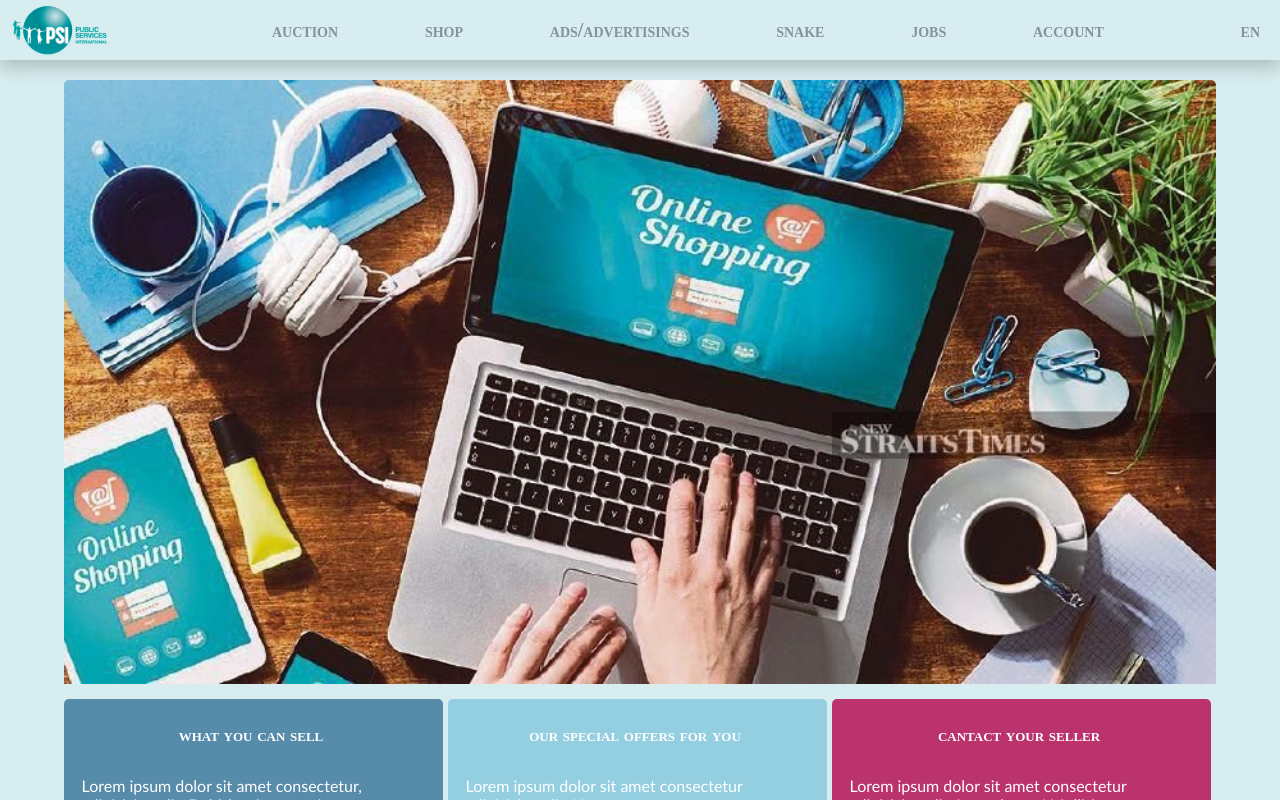
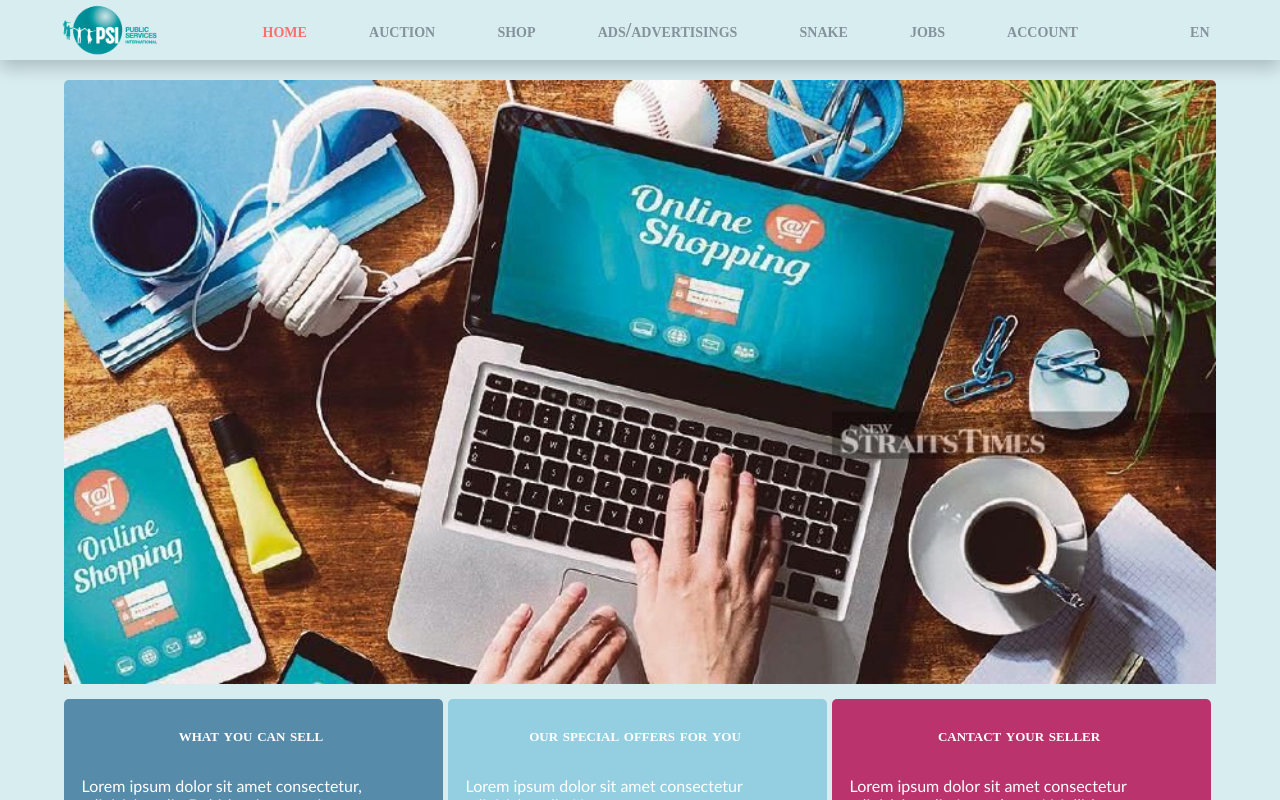
Before and after one commit to Kestutisjulius/psi-front, a React (Create React App) app: page / in a window 1280 px wide. Shown: the top 800 px of the page. Built offline with nearby package versions, Linux system fonts and the light colour scheme; no server answers.

Commit message:
routes & navlink to home page

```diff
--- a/package.json
+++ b/package.json
@@ -10,6 +10,7 @@
     "cors": "^2.8.5",
     "react": "^18.2.0",
     "react-dom": "^18.2.0",
+    "react-router-dom": "^6.4.0",
     "react-scripts": "5.0.1",
     "web-vitals": "^2.1.4"
   },
--- a/src/App.css
+++ b/src/App.css
@@ -29,7 +29,7 @@ body {
   padding: 0 10px;
 }
 .nav-links {
-  width: 80%;
+  width: 100%;
   display: flex;
   font-family: monospace;
   flex-wrap: wrap;
@@ -40,12 +40,17 @@ body {
   font-weight: bold;
   font-family: cursive;
   font-variant: small-caps;
+  padding: 0 4%;
 }
 .nav-links li {
   display: flex;
   align-items: center;
   height: 60px;
   padding: 0 10px;
+}
+.none {
+  text-decoration: none;
+  justify-self: center;
 }
 .nav-links li:hover {
   cursor: pointer;
@@ -71,13 +76,15 @@ body {
   padding: 0;
   z-index: 1;
 }
-.dropdown-content p {
-  color: black;
+.dropdown-content li {
   padding: 12px 16px;
   text-decoration: none;
-  display: block;
+  display: flex;
   text-align: left;
   color: #aaa;
+}
+.dropdown-content li:last-of-type {
+  margin-left: 0;
 }
 .dropdown-content p:hover {
   cursor: pointer;
--- a/src/App.jsx
+++ b/src/App.jsx
@@ -1,32 +1,37 @@
 import './App.css';
-import { useState, useEffect } from 'react';
-import axios from 'axios';
-import Nav from './Components/Nav';
-import Main from './Components/Main';
+import { BrowserRouter, Routes, Route } from 'react-router-dom';
+import Front from './Front';
 
 function App() {
-  const [labas, setLabas] = useState('');
-
-  useEffect(() => {
-    axios.get('http://psi.back/second')
-      .then(res => {
-        setLabas(res.data.message);
-      })
-  }, []);
-
   return (
-    <div className="App">
-
-      <Nav />
-      <Main />
-      <p>
-        {labas}
-      </p>
-
-
-
-    </div>
-  );
+    <BrowserRouter>
+      <Routes>
+        <Route path='/register'
+        // element={<RegPage show='register' />}
+        />
+        <Route path='/login'
+        // element={<LoginPage />}
+        />
+        <Route path='/logout'
+        //element={<LogoutPage />}
+        />
+        <Route
+          path='/'
+          element={
+            <Front show='welcome' />
+          }
+        />
+        <Route
+          path='/admin'
+        // element={
+        //   <RequireAuth role='admin'>
+        //     <Back show='admin' />
+        //   </RequireAuth>
+        // }
+        />
+      </Routes>
+    </BrowserRouter>
+  )
 }
 
 export default App;
--- a/src/Components/Nav.jsx
+++ b/src/Components/Nav.jsx
@@ -1,8 +1,17 @@
+import { Link, NavLink } from 'react-router-dom';
+
 function Nav() {
   return (
     <header className="nav">
-      <img src={require('../img/PSI_Logo.png')} className="logo" alt="logo" />
       <ul className='nav-links'>
+        <img src={require('../img/PSI_Logo.png')} className="logo" alt="logo" />
+        <NavLink
+          to='/'
+          className='none'
+          style={({ isActive }) => (isActive ? { color: '#ff6e6e' } : null)}
+        >
+          <li>home</li>
+        </NavLink>
         <li>auction</li>
         <li>shop</li>
         <li>ads/advertisings</li>
@@ -10,9 +19,14 @@ function Nav() {
         <li>jobs</li>
         <li className='dropdown'>account
           <div className='dropdown-content'>
-            <p>sign up</p>
-            <p>login</p>
-            <p>log out</p>
+            <ul className='nav-links'>
+              <li>sign up</li>
+              <li>login</li>
+              <Link
+                to='/logout' className='none'>
+                <li>Logout</li>
+              </Link>
+            </ul>
           </div>
         </li>
         <li>en</li>
--- /dev/null
+++ b/src/Front.jsx
@@ -0,0 +1,32 @@
+import { useState, useEffect } from 'react';
+import axios from 'axios';
+import Nav from './Components/Nav';
+import Main from './Components/Main';
+
+function Front({ show }) {
+  const [labas, setLabas] = useState('');
+
+  useEffect(() => {
+    axios.get('http://psi.back/second')
+      .then(res => {
+        setLabas(res.data.message);
+      })
+  }, []);
+
+  return (
+    <div>
+      {show === 'welcome' ? (
+        <>
+          <Nav />
+          <Main />
+          <p>
+            {labas}
+          </p>
+        </>
+      ) : null
+      }
+    </div>
+  )
+}
+
+export default Front;
```
Also changed, not shown: 1 other file (tests, documents, lock files or other folders).
